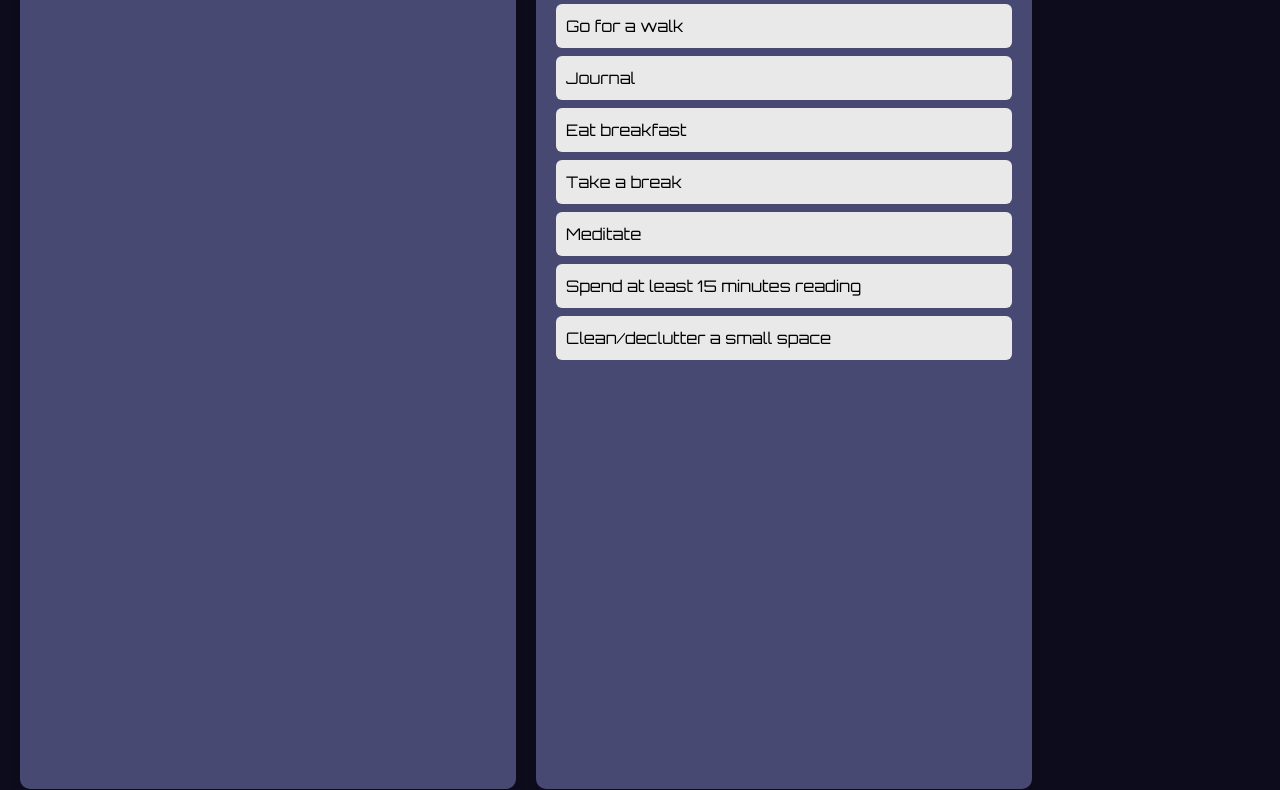
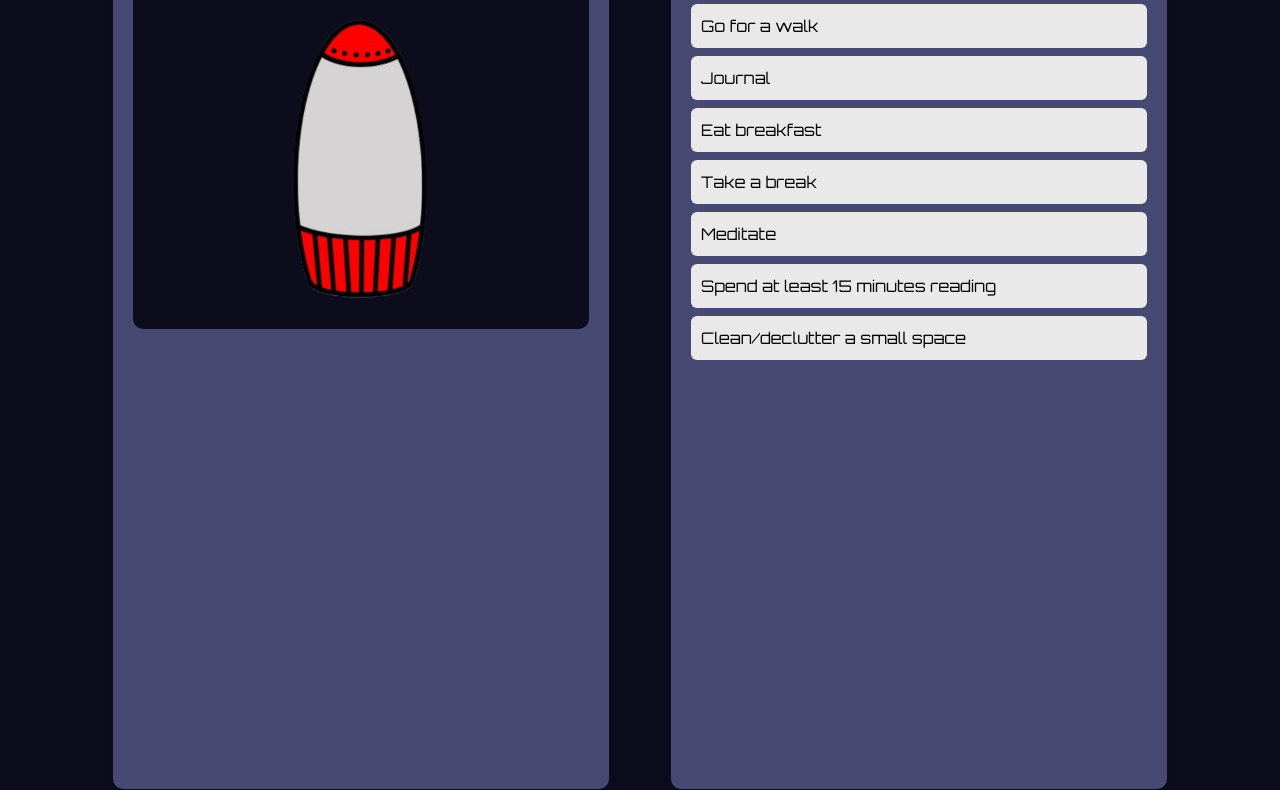
Before and after one commit to Zenith-Technica-25/Zenith, a plain HTML site: page public/index.html in a window 1280 px wide. Shown: the part 208-998 px from the top of the page. Drawn offline with Linux system fonts and the light colour scheme.

Commit message:
adding rocket

```diff
--- a/public/css/style.css
+++ b/public/css/style.css
@@ -78,8 +78,9 @@ img {
     position: relative;
     height: 900px;
     display: flex;
-    gap: 20px;
+    gap: 5%;
     margin: 20px;
+    justify-content: center;
 }
 
 .rocket{
@@ -89,7 +90,24 @@ img {
     width: 40%;
     box-shadow: 0 4px 10px rgba(0, 0, 0, 0.1);
     margin-top: 20px;
-    padding-right: 30px;
+    display: flex;
+    justify-content: center;
+
+}
+
+.rocket_space {
+    background-color: #0D0C1D;
+    padding: 10px;
+    border-radius: 10px;
+    width: 100%;
+    max-height: 400px;
+    display: flex;
+    justify-content: center;
+    align-content: center;
+}
+
+.Phase1{
+    display: on;
 }
 
 .main .container-wide .main-content{
@@ -101,6 +119,8 @@ img {
     height: 100%; /* Or specific height */
     z-index: 2; /* Higher z-index brings it forward */
 }
+
+
 
 .main img{
     display: block;
--- a/public/index.html
+++ b/public/index.html
@@ -34,8 +34,11 @@
     <section class="main">
         <div class="container-wide">
             <div class="rocket">
-              <div class="content">
-                <img src="" alt="">
+              <div class="rocket_space">
+                <div class="Phase1">
+                  <img src="images2/Rocket_Phase1_NBG.png" alt="">
+                </div>
+
               </div>
             </div>
 
```
